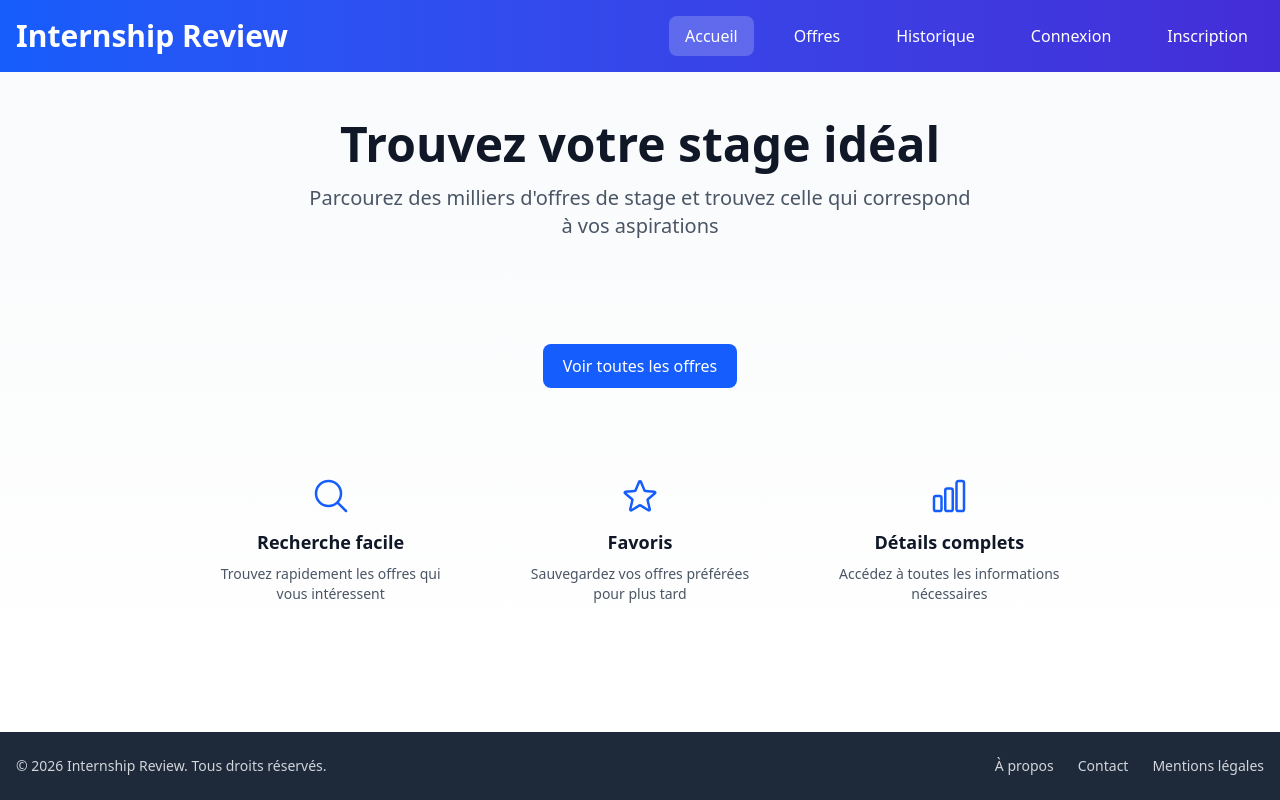
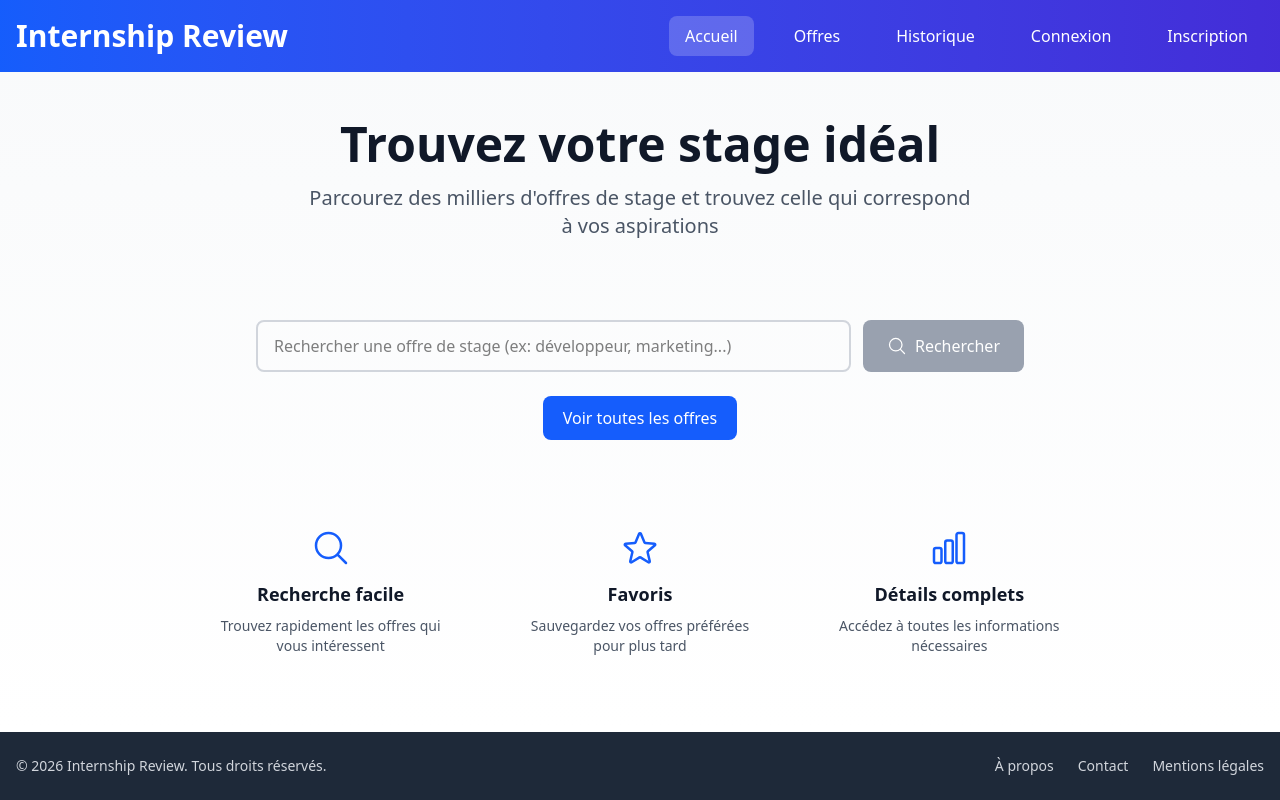
Before and after one commit to CharlieAubourg1/eval-nuxt, a Nuxt app in the folder apps/nuxt/: page /home in a window 1280 px wide. Built offline with nearby package versions, Linux system fonts and the light colour scheme.

Commit message:
Modif home.vue

```diff
--- a/apps/nuxt/app/pages/home.vue
+++ b/apps/nuxt/app/pages/home.vue
@@ -2,17 +2,19 @@
 // Page d'accueil : route /home.
 // Contenu et design alignés sur l'app Vue.
 // La recherche navigue vers /results?q=... (Story 3.4).
-
 import { MagnifyingGlassIcon, StarIcon, ChartBarIcon } from '@heroicons/vue/24/outline'
-
 
 useSeoMeta({
   title: 'Accueil',
   description: 'Trouvez votre stage idéal : recherche d’offres et parcours simple.',
 })
 
+const searchInput = ref('')
+
 const router = useRouter()
-
+function handleSearch(q: string) {
+  router.push({ path: '/results', query: { q } })
+}
 </script>
 
 <template>
@@ -30,6 +32,7 @@ const router = useRouter()
     </div>
 
     <!-- Barre de recherche (auto-import SearchBar depuis app/components/) -->
+    <SearchBar v-model="searchInput" @search="handleSearch" />
 
     <!-- Lien vers la page des offres (story 3-3, Task 5) -->
     <NuxtLink
```
